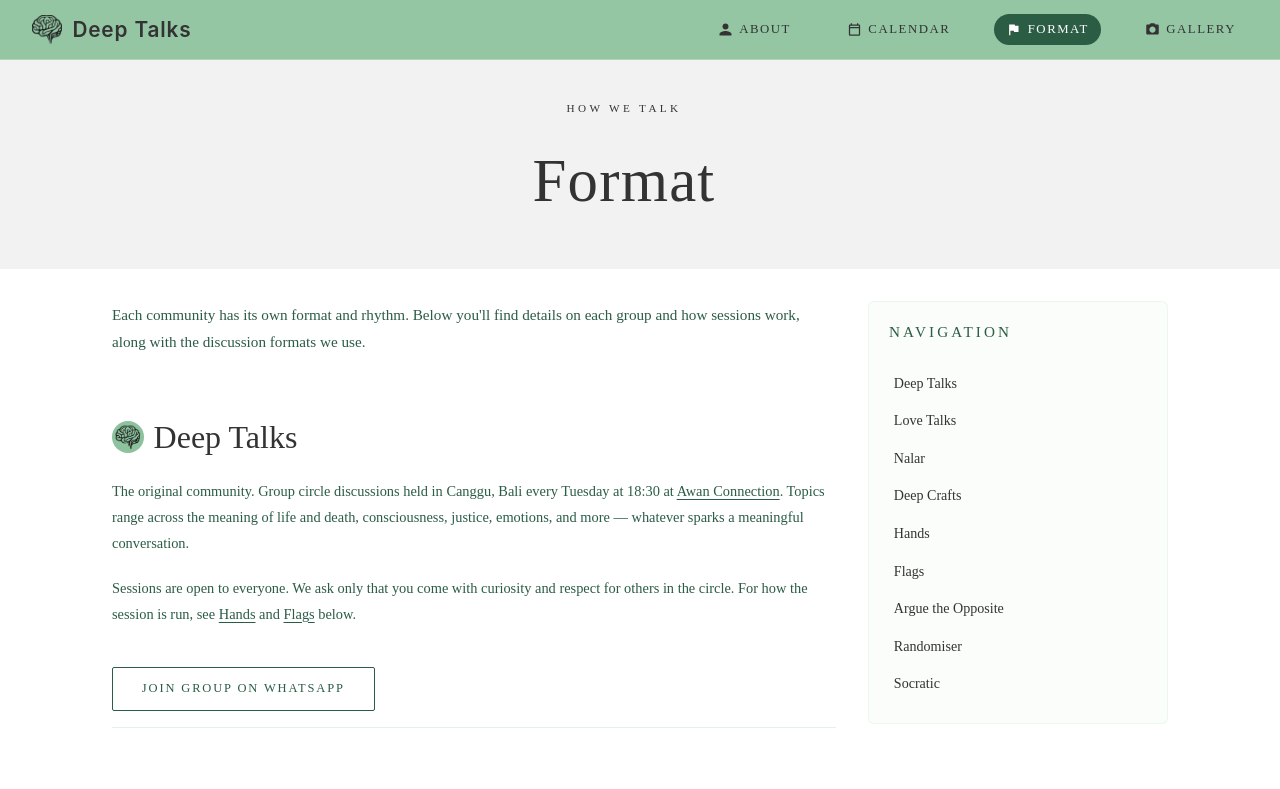
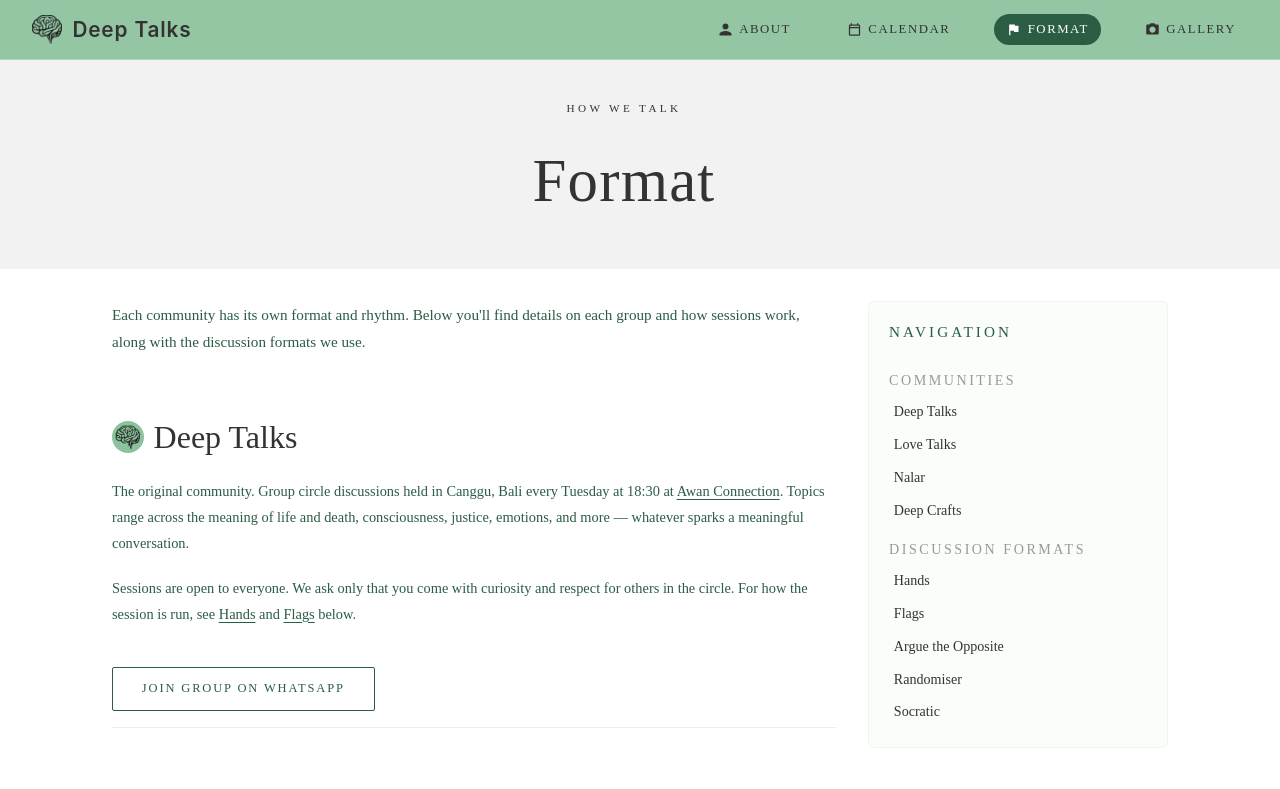
Before and after one commit to deeptalkscanggu/deeptalkscanggu.github.io, a plain HTML site: page format.html in a window 1280 px wide. Shown: the top 789 px of the page. Drawn offline with Linux system fonts and the light colour scheme.

Commit message:
Add files via upload

```diff
--- a/format.html
+++ b/format.html
@@ -32,12 +32,22 @@
       padding: 1.3rem 1.6rem;
       margin: 1.5rem 0 2.5rem;
     }
-    .toc ol {
+    .toc ul {
       list-style: none;
       padding: 0;
-      counter-reset: toc-section;
+      margin: 0;
     }
-    .toc > ol > li { margin-bottom: 0.75rem; }
+    .toc > ul > li.toc-group { margin-bottom: 1rem; }
+    .toc > ul > li.toc-group:last-child { margin-bottom: 0; }
+    .toc-group-label {
+      display: block;
+      font-size: 0.88rem;
+      letter-spacing: 0.18em;
+      text-transform: uppercase;
+      color: var(--grey-soft);
+      margin-bottom: 0.4rem;
+    }
+    .toc-group > ul > li { margin-bottom: 0.45rem; }
     .toc a {
       color: var(--grey-dark);
       text-decoration: none;
@@ -142,7 +152,7 @@
       .mobile-toc-wrapper {
         display: block;
         max-width: 820px;
-        margin: 1.5rem auto;
+        margin: 1.5rem 1rem;
         padding: 1.3rem 1.6rem;
         background: rgba(200,230,201,0.1);
         border: 1px solid rgba(200,230,201,0.3);
@@ -150,7 +160,11 @@
       }
       .mobile-toc-wrapper .toc-title { text-align: right; font-size: 0.95rem; letter-spacing: 0.2em; text-transform: uppercase; color: var(--green-dark); margin-bottom: 0.75rem; }
       .mobile-toc-list { list-style: none; padding: 0; margin: 0; text-align: right; }
-      .mobile-toc-list li { margin-bottom: 0.75rem; }
+      .mobile-toc-list .toc-group { margin-bottom: 1rem; }
+      .mobile-toc-list .toc-group:last-child { margin-bottom: 0; }
+      .mobile-toc-list .toc-group-label { display: block; font-size: 0.88rem; letter-spacing: 0.18em; text-transform: uppercase; color: var(--grey-soft); margin-bottom: 0.4rem; }
+      .mobile-toc-list .toc-group ul { list-style: none; padding: 0; margin: 0; }
+      .mobile-toc-list .toc-group ul li { margin-bottom: 0.45rem; }
       .mobile-toc-list a { color: var(--grey-dark); text-decoration: none; font-size: 0.88rem; border-radius: 4px; padding: 0.1rem 0.3rem; transition: background 0.25s, color 0.25s, padding 0.25s; }
       .mobile-toc-list a:hover { background: var(--green-dark); color: white; padding: 0.2rem 0.5rem; }
     }
@@ -371,34 +385,54 @@
 
   <div class="mobile-toc-wrapper">
     <p class="toc-title">Navigation</p>
-    <ol class="mobile-toc-list">
+    <ul class="mobile-toc-list">
+      <li class="toc-group">
+        <span class="toc-group-label">Communities</span>
+        <ul>
           <li><a href="#deeptalks">Deep Talks</a></li>
           <li><a href="#lovetalks">Love Talks</a></li>
           <li><a href="#nalar">Nalar</a></li>
           <li><a href="#deepcrafts">Deep Crafts</a></li>
+        </ul>
+      </li>
+      <li class="toc-group">
+        <span class="toc-group-label">Discussion Formats</span>
+        <ul>
           <li><a href="#hands">Hands</a></li>
           <li><a href="#flags">Flags</a></li>
           <li><a href="#opposite">Argue the Opposite</a></li>
           <li><a href="#randomiser">Randomiser</a></li>
           <li><a href="#socratic">Socratic</a></li>
-    </ol>
+        </ul>
+      </li>
+    </ul>
   </div>
 
   <div class="content-section">
 
     <nav class="toc" aria-label="Table of contents">
       <p class="toc-title">Navigation</p>
-      <ol>
+      <ul>
+        <li class="toc-group">
+          <span class="toc-group-label">Communities</span>
+          <ul>
             <li><a href="#deeptalks">Deep Talks</a></li>
             <li><a href="#lovetalks">Love Talks</a></li>
             <li><a href="#nalar">Nalar</a></li>
             <li><a href="#deepcrafts">Deep Crafts</a></li>
+          </ul>
+        </li>
+        <li class="toc-group">
+          <span class="toc-group-label">Discussion Formats</span>
+          <ul>
             <li><a href="#hands">Hands</a></li>
             <li><a href="#flags">Flags</a></li>
             <li><a href="#opposite">Argue the Opposite</a></li>
             <li><a href="#randomiser">Randomiser</a></li>
             <li><a href="#socratic">Socratic</a></li>
-      </ol>
+          </ul>
+        </li>
+      </ul>
     </nav>
 
     <p class="format-intro">Each community has its own format and rhythm. Below you'll find details on each group and how sessions work, along with the discussion formats we use.</p>
```
Also changed, not shown: about.html (+1 -1 lines), randomiser.html (+2 -2 lines). Lines whose indentation alone changed are shown as unchanged.
